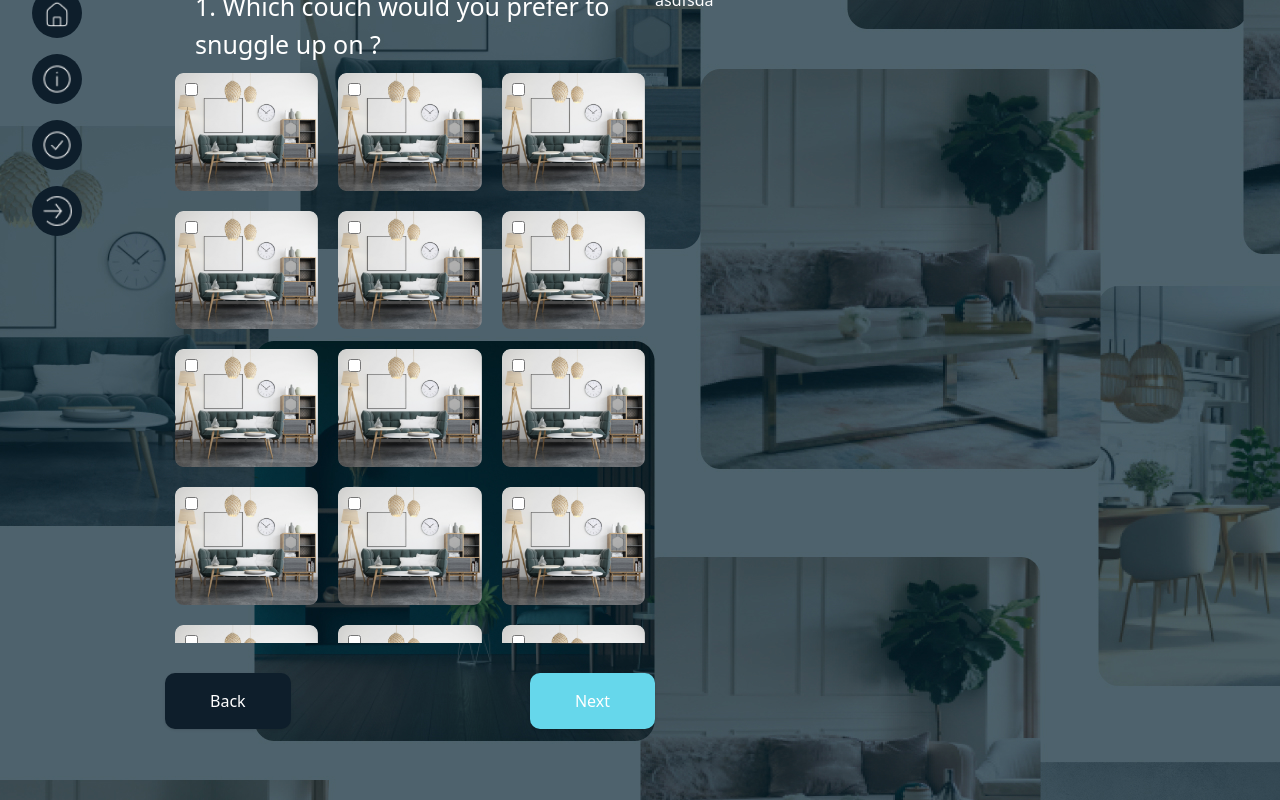
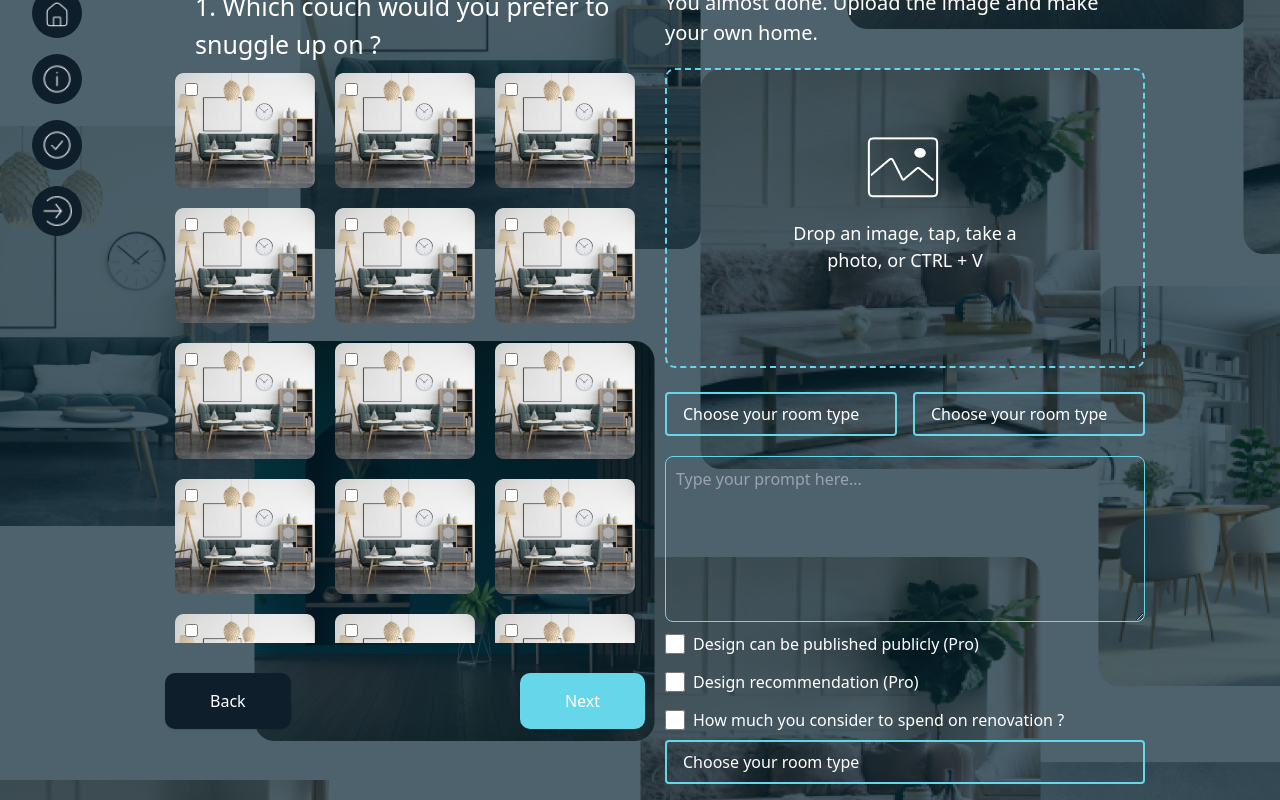
Before and after one commit to paradisefam/homedesign, a Next.js app: page /step1 in a window 1280 px wide. Shown: the part 280-1080 px from the top of the page. Built offline with nearby package versions, Linux system fonts and the light colour scheme.

Commit message:
add upload, form select, textarea

```diff
--- a/package.json
+++ b/package.json
@@ -17,6 +17,7 @@
     "postcss": "8.4.24",
     "react": "18.2.0",
     "react-dom": "18.2.0",
+    "react-icons": "^4.10.1",
     "tailwindcss": "3.3.2",
     "typescript": "5.1.6"
   }
--- a/src/app/globals.css
+++ b/src/app/globals.css
@@ -158,3 +158,86 @@ body {
 .back-button {
   background-color: #0e1e2b;
 }
+
+.customFileUpload {
+  width: 100%;
+  height: 300px;
+  border: 2px dashed #66d7eb;
+  border-radius: 10px;
+  display: inline-block;
+  background-color: transparent;
+  cursor: pointer;
+}
+
+.fileInput {
+  display: none;
+}
+
+.imageContainer {
+  position: absolute;
+  top: 20%;
+  left: 40%;
+}
+
+.form-select {
+  appearance: none;
+  -webkit-appearance: none;
+  -moz-appearance: none;
+  background-color: transparent;
+  border: 2px solid #66d7eb;
+  color: white;
+  padding: 0.5rem 2rem 0.5rem 1rem;
+  font-size: 1rem;
+  line-height: 1.5;
+  border-radius: 0.25rem;
+  width: 100%;
+}
+
+.form-select:focus {
+  outline: none;
+  box-shadow: 0 0 0 3px rgba(66, 153, 225, 0.5);
+}
+
+.form-select option {
+  background-color: white;
+  color: black;
+}
+
+.custom-textarea {
+  background-color: transparent;
+  border-color: #66d7eb;
+}
+
+.custom-textarea:focus {
+  outline: none;
+  border: 2px solid #4299e1;
+  color: white;
+}
+
+.custom-checkbox {
+  display: none; /* hide the default checkbox */
+}
+
+.custom-checkbox + label:before {
+  content: "";
+  display: inline-block;
+  vertical-align: middle;
+  width: 18px;
+  height: 18px;
+  margin-right: 10px;
+  border: 2px solid #66d7eb;
+  border-radius: 3px;
+}
+
+.custom-checkbox:checked + label:before {
+  background-color: transparent;
+  content: "\2713";
+  color: #fff;
+  text-align: center;
+  font-size: 12px;
+  line-height: 16px;
+}
+
+label {
+  cursor: pointer; /* make the label clickable */
+}
--- a/src/app/step1/page.tsx
+++ b/src/app/step1/page.tsx
@@ -1,4 +1,7 @@
 import HomeBtn from "@/components/HomeBtn";
+import FileUpload from "@/components/FileUpload";
+import FormSelect from "@/components/FormSelect";
+import MessageInput from "@/components/MessageInput";
 import Image from "next/image";
 
 export default function Home() {
@@ -205,17 +208,95 @@ export default function Home() {
                 <HomeBtn className="text-white float-right">Next</HomeBtn>
               </div>
             </div>
-            <div className="basis-1/2">asdfsda</div>
+            <div className="basis-1/2 ml-[20px]">
+              <div className="text-[20px]">
+                You almost done. Upload the image and make your own home.
+              </div>
+              <div className="relative mt-5">
+                <FileUpload></FileUpload>
+              </div>
+              <div className="flex flex-row gap-4 mt-[20px]">
+                <div className="basis-1/2">
+                  <FormSelect />
+                </div>
+                <div className="basis-1/2">
+                  <FormSelect />
+                </div>
+              </div>
+              <div className="mt-[20px]">
+                <MessageInput
+                  id="message"
+                  rows="6"
+                  placeholder="Type your prompt here..."
+                />
+              </div>
+              {/* <div className="">
+                <input
+                  type="checkbox"
+                  id="my-checkbox"
+                  value=""
+                  className="w-6 h-6 border custom-checkbox"
+                  required
+                />
+                <label htmlFor="my-checkbox"></label>
+                <span>
+                  <div className="isolate">
+                    Design can be published publicly (Pro)
+                  </div>
+                </span>
+              </div> */}
+              <div className="mt-[10px]">
+                <label className="inline-flex items-center">
+                  <input
+                    type="checkbox"
+                    className="form-checkbox h-5 w-5 text-gray-600 checked:bg-white checked:border-transparent myinput"
+                    name="checkbox"
+                  />
+                  <div className="mydisplay"></div>
+                  <span className="ml-2 text-white">
+                    Design can be published publicly (Pro)
+                  </span>
+                </label>
+              </div>
+
+              <div className="mt-[10px]">
+                <label className="inline-flex items-center">
+                  <input
+                    type="checkbox"
+                    className="form-checkbox h-5 w-5 text-gray-600 checked:bg-white checked:border-transparent"
+                  />
+                  <span className="ml-2 text-white">
+                    Design recommendation (Pro)
+                  </span>
+                </label>
+              </div>
+              <div className="mt-[10px]">
+                <label className="inline-flex items-center">
+                  <input
+                    type="checkbox"
+                    className="form-checkbox h-5 w-5 text-gray-600 checked:bg-white checked:border-transparent"
+                  />
+                  <span className="ml-2 text-white">
+                    How much you consider to spend on renovation ?
+                  </span>
+                </label>
+                {/* <form>
+                  <div className="flex items-center border-b border-blue-500 py-2">
+                    <div className="bg-[#66d7eb] px-3">
+                      <span className="text-blue-500">@</span>
+                    </div>
+                    <input
+                      type="text"
+                      className="outline-none bg-transparent placeholder-gray-500 text-gray-700"
+                      placeholder="Username"
+                    />
+                  </div>
+                </form> */}
+                <FormSelect />
+              </div>
+            </div>
           </div>
 
-          <div className="w-[568px] gap-[128px] flex mx-auto">
-            <HomeBtn className="text-white text-[26px] my-[50px] failed">
-              Try again
-            </HomeBtn>
-            <HomeBtn className="text-white text-[26px] my-[50px]">
-              Get Started
-            </HomeBtn>
-          </div>
           <div className="text-[20px] text-white text-center mb-[30px]">
             You have remaining 4 credits now. Please click here to buy credit.
           </div>
--- /dev/null
+++ b/src/components/FileUpload.tsx
@@ -0,0 +1,36 @@
+"use client";
+import { useState } from "react";
+
+function FileUpload() {
+  const [fileName, setFileName] = useState("");
+
+  const handleFileInputChange = (e) => {
+    setFileName(e.target.files[0].name);
+    // handle file upload logic here
+  };
+
+  return (
+    <div>
+      <label htmlFor="file-input" className="customFileUpload">
+        <div className="imageContainer">
+          <img src="assets/images/step1/Img_box.png" alt="" />
+        </div>
+        <div className="text-[18px] text-center mt-[150px]">
+          Drop an image, tap, take a <br />
+          photo, or CTRL + V{" "}
+        </div>
+      </label>
+      <input
+        type="file"
+        id="file-input"
+        name="file-input"
+        accept="*"
+        className="fileInput"
+        onChange={handleFileInputChange}
+      />
+      <p>{fileName}</p>
+    </div>
+  );
+}
+
+export default FileUpload;
--- /dev/null
+++ b/src/components/FormSelect.tsx
@@ -0,0 +1,20 @@
+"use client";
+import { useState } from "react";
+
+function FormSelect() {
+  return (
+    <div className="form-group">
+      <select className="form-select mt-1 w-full rounded-md" id="sel1">
+        <option value="" disabled selected hidden>
+          Choose your room type
+        </option>
+        <option>1</option>
+        <option>2</option>
+        <option>3</option>
+        <option>4</option>
+      </select>
+    </div>
+  );
+}
+
+export default FormSelect;
--- /dev/null
+++ b/src/components/MessageInput.tsx
@@ -0,0 +1,15 @@
+"use client";
+import React from "react";
+
+function MessageInput(props) {
+  return (
+    <textarea
+      id={props.id}
+      rows={props.rows}
+      className="block p-2.5 w-full text-md text-gray-900 custom-textarea rounded-lg border"
+      placeholder={props.placeholder}
+    />
+  );
+}
+
+export default MessageInput;
```
Also changed, not shown: public/assets/images/step1/Img_box.png (added), 1 other file (tests, documents, lock files or other folders).
